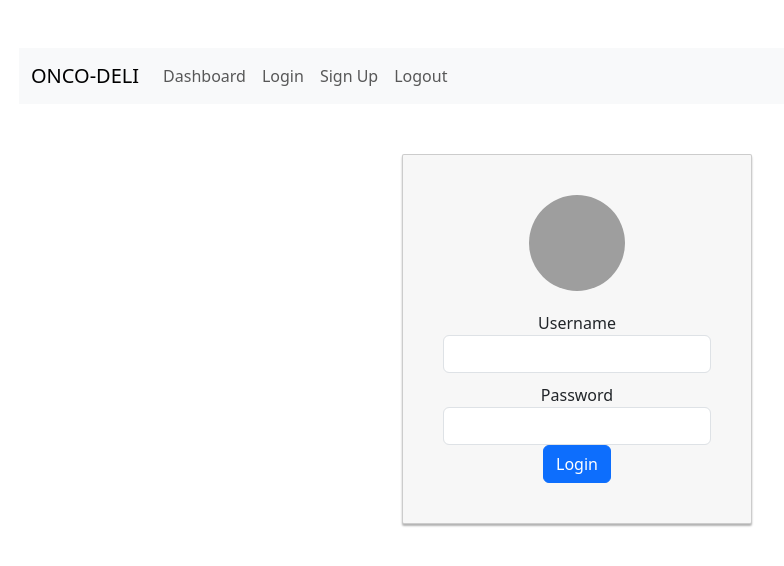
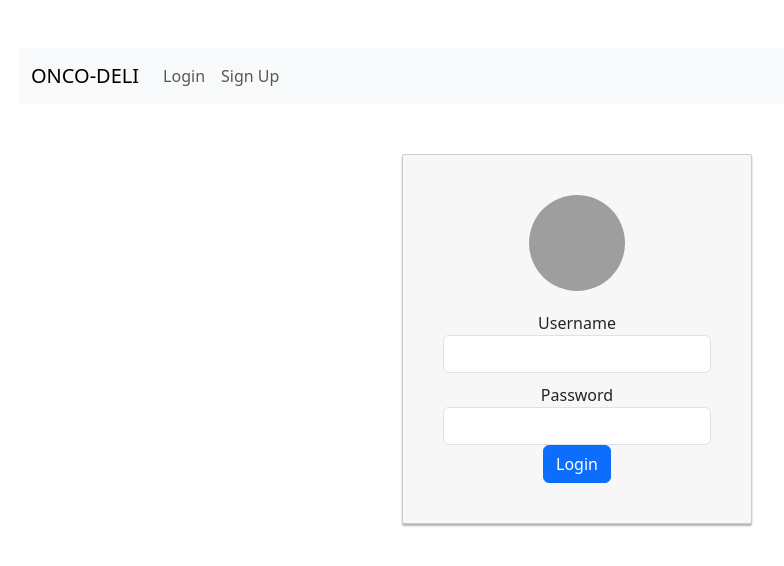
Before and after one commit to kantasis/certh-deli, a React (Vite) app in the folder app-react/spreact_react_app/: page /login in a window 1280 px wide. Shown: the top 566 px of the page, without its empty margins (63-847 px from the left). Built offline with nearby package versions, Linux system fonts and the light colour scheme; grey boxes are pictures that could not be loaded.

Commit message:
Authentication flow

```diff
--- a/app-react/spreact_react_app/src/App.tsx
+++ b/app-react/spreact_react_app/src/App.tsx
@@ -24,7 +24,7 @@ const App: React.FC = () => {
             <Route   path="/"        element={<Home />}            />
             <Route   path="/home"    element={<Home />}            />
             <Route   path="/login"     element={<Login />}           />
-            <Route   path="/register"  element={<Register />}        />
+            {/* <Route   path="/register"  element={<Register />}        /> */}
             <Route   path="/profile"   element={<Profile />}         />
             <Route   path="/dashboard"      element={<Dashboard />}       />
          </Routes>
--- a/app-react/spreact_react_app/src/components/Dashboard.tsx
+++ b/app-react/spreact_react_app/src/components/Dashboard.tsx
@@ -6,35 +6,50 @@ import * as AuthService from "../services/auth.service";
 
 const Dashboard: React.FC = () => {
 
+   const [isLoggedIn, setIsLoggedIn] = useState(false);
+   const [selected_idx, setSelectedIdx] = useState(0);
+   // const [user_dict, setUserDict] = useState(false);
+
+   useEffect(
+      () => {
+         setIsLoggedIn(AuthService.isLoggedIn());
+         console.log("Dashboard: "+ isLoggedIn);
+      },
+      []
+   );
+
+
+   if (!isLoggedIn)
+      return <h2>Unauthorized</h2>;
+
+   // TODO: The vars over here should go to configuration files
    const grafana_port = "3000";
    const grafana_host = "160.40.53.35";
    const grafana_path = "d-solo/edn5ahxrzaw3kc";
    const dashboard_name = "deli-main-dashboarg";
 
-   const grafana_url = `http://${grafana_host}:${grafana_port}/${grafana_path}/${dashboard_name}`
-
-   // http://160.40.53.35:3000/d-solo/edn5ahxrzaw3kc/deli-main-dashboard?orgId=1&from=1716944950967&to=1716966550967&panelId=1
+   const grafana_url = `http://${grafana_host}:${grafana_port}/${grafana_path}/${dashboard_name}?orgId=1&theme=light`
 
    const tabInfo_dictLst = [
       {
          id: "geomap",
          label_str: "Geomap",
-         url: `${grafana_url}?orgId=1&theme=light&panelId=1`,
+         // TODO: The panelId var should probably go to a datastore
+         url: `${grafana_url}&panelId=1`,
 
       },
       {
          id: "barchart",
          label_str: "Barchart",
-         url: `${grafana_url}?orgId=1&theme=light&panelId=2`,
+         url: `${grafana_url}&panelId=2`,
       },
       {
          id: "spiderplot",
          label_str: "Spiderplot",
-         url: `${grafana_url}?orgId=1&theme=light&panelId=3`,
+         url: `${grafana_url}&panelId=3`,
       },
    ];
 
-   const [selected_idx, setSelectedIdx] = useState(0);
 
    const tabs_jsx = tabInfo_dictLst.map((tabInfo_dict, index) => (
       <li
--- a/app-react/spreact_react_app/src/components/NavbarMain.tsx
+++ b/app-react/spreact_react_app/src/components/NavbarMain.tsx
@@ -1,12 +1,51 @@
 import { Routes, Route, Link } from "react-router-dom";
 import React, { useState, useEffect } from "react";
 import * as AuthService from "../services/auth.service";
-// import EventBus from "./common/EventBus";
+import EventBus from "../common/EventBus";
 
 
 const NavbarMain: React.FC = () => {
 
    const [isLoggedIn, setIsLoggedIn] = useState(false);
+   // const [user_dict, setUserDict] = useState(false);
+
+   // TODO: Check it out https://www.bezkoder.com/handle-jwt-token-expiration-react/
+   useEffect(
+      () => {
+
+         // setUserDict(AuthService.getCurrentUser());
+
+         // TODO: Change this into the result of a statement
+         // if (user_dict) {
+         //    console.log("authorized" + user_dict);
+         //    setIsLoggedIn(true);
+         // }else{
+         //    console.log("unauthorized" + user_dict);
+         //    setIsLoggedIn(false);
+         // }
+
+         // EventBus.on("logoff", AuthService.logout);
+         // return () => {
+         //    EventBus.remove("logoff", AuthService.logout);
+         // };
+
+         setIsLoggedIn(AuthService.isLoggedIn());
+         console.log("Navbar: "+ isLoggedIn);
+
+      },
+      []
+   );
+
+   const logout = () => {
+      console.log('logging off');
+      AuthService.logout();
+      window.location.reload();
+   };
+
+
+   // console.log(JSON.stringify(user_dict,null,3));
+   // console.log(isLoggedIn);
+
 
    const dashboardButton_cmp = (
       <li className="nav-item">
@@ -18,6 +57,18 @@ const NavbarMain: React.FC = () => {
          </a>
       </li>
    );
+
+   const profileButton_cmp = (
+      <li className="nav-item">
+         <a
+            className="nav-link"
+            href="profile"
+         >
+            Profile
+         </a>
+      </li>
+   );
+
 
    const loginButton_cmp = (
       <li className="nav-item">
@@ -32,47 +83,27 @@ const NavbarMain: React.FC = () => {
 
    const registerButton_cmp = (
       <li className="nav-item">
-         <Link
-            to={"/register"}
+         <a
             className="nav-link"
+            href={"/register"}
          >
             Sign Up
-         </Link>
+         </a>
       </li>
    );
 
    const logoutButton_cmp = (
       <li className="nav-item">
-         <Link
-            to={"/logout"}
+         <a
             className="nav-link"
+            href="/login"
+            onClick={() => logout()}
          >
             Logout
-         </Link>
+         </a>
       </li>
    );
 
-   // Removed this for now
-   // TODO: Check it out https://www.bezkoder.com/handle-jwt-token-expiration-react/
-   useEffect(
-      () => {
-         const user_dict = AuthService.getCurrentUser();
-
-         // TODO: Change this into the result of a statement
-         if (user_dict)
-            setIsLoggedIn(true);
-         else
-            setIsLoggedIn(false);
-
-
-            // EventBus.on("logout", logOut);
-
-         // return () => {
-         //    EventBus.remove("logout", logOut);
-         // };
-      },
-      []
-   );
 
    return (
       <nav className="navbar navbar-expand-lg bg-body-tertiary">
@@ -145,10 +176,11 @@ const NavbarMain: React.FC = () => {
                         Disabled
                      </a>
                   </li> */}
-                  {dashboardButton_cmp}
-                  {loginButton_cmp}
-                  {registerButton_cmp}
-                  {logoutButton_cmp}
+                  {isLoggedIn && dashboardButton_cmp}
+                  {isLoggedIn && profileButton_cmp}
+                  {isLoggedIn && logoutButton_cmp}
+                  {isLoggedIn || loginButton_cmp}
+                  {isLoggedIn || registerButton_cmp}
                </ul>
 
 
--- a/app-react/spreact_react_app/src/components/Profile.tsx
+++ b/app-react/spreact_react_app/src/components/Profile.tsx
@@ -1,8 +1,24 @@
-import React from "react";
-import { getCurrentUser } from "../services/auth.service";
+import React, { useState, useEffect } from "react";
+import * as AuthService from "../services/auth.service";
 
 const Profile: React.FC = () => {
-   const user_dict = getCurrentUser();
+
+   const [isLoggedIn, setIsLoggedIn] = useState(false);
+   const [user_dict, setUserDict] = useState();
+
+   useEffect(
+      () => {
+         setUserDict(AuthService.getCurrentUser());
+         setIsLoggedIn(AuthService.isLoggedIn());
+         console.log("Profile: "+ isLoggedIn);
+      },
+      []
+   );
+
+
+   if (!isLoggedIn)
+      return <h2>Unauthorized</h2>;
+
 
    return (
       <div className="container">
--- a/app-react/spreact_react_app/src/services/auth.service.tsx
+++ b/app-react/spreact_react_app/src/services/auth.service.tsx
@@ -1,4 +1,5 @@
 import axios from "axios";
+import { NavigateFunction, useNavigate } from 'react-router-dom';
 
 // TODO: Make this be loaded from somewhere
 // const API_URL = "http://localhost:3000/api/auth/";
@@ -39,21 +40,34 @@ export const login = (username: string, password: string) => {
 
 // Logout function logout
 export const logout = () => {
+   console.log('logging out');
+
+   // let navigate: NavigateFunction = useNavigate();
+
    localStorage.removeItem("user");
-   return axios
-      .post(API_URL + "signout")
-      .then((response) => {
-         return response.data;
-      });
+
+   // navigate("/login");
+   // window.location.reload();
+
+   // TODO: This one may be useful at some point
+   // return axios
+   //    .post(API_URL + "signout")
+   //    .then((response) => {
+   //       return response.data;
+   //    });
 };
 
 
 export const getCurrentUser = () => {
    const user_json = localStorage.getItem("user");
+   console.log("asking the current user:" + user_json);
    if (user_json)
       return JSON.parse(user_json);
 
    return null;
 };
 
-// TODO: implement a function: isLoggedIn
+
+export const isLoggedIn = () => {
+   return getCurrentUser() !== null;
+};
```
Also changed, not shown: 1 other file (tests, documents, lock files or other folders).
